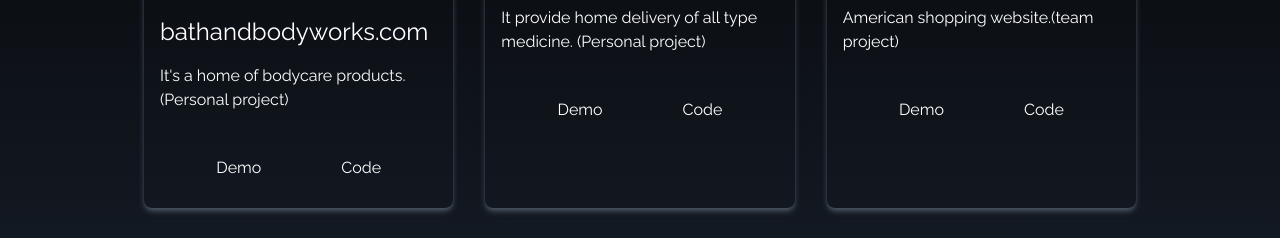
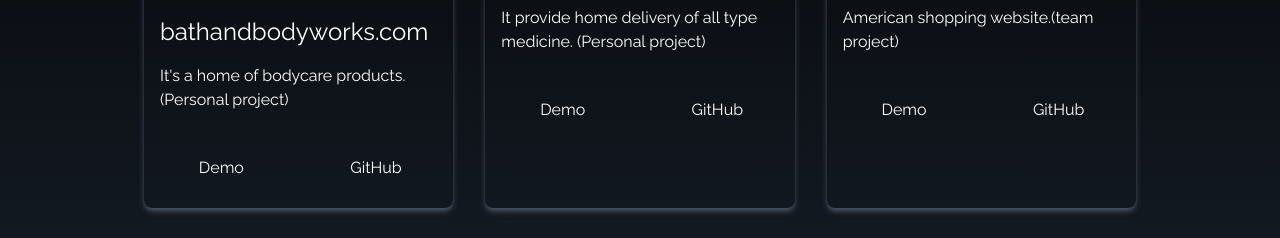
Before and after one commit to ingole8888/ingole8888.github.io, a React (Create React App) app: page / in a window 1280 px wide. Shown: the part 2492-2730 px from the top of the page. Built offline with nearby package versions, Linux system fonts and the light colour scheme.

Commit message:
fghghfgh

```diff
--- a/src/App.js
+++ b/src/App.js
@@ -1,7 +1,7 @@
 import Experience from "./components/Experience";
 import Home from "./components/Home";
 import Navbar from "./components/Navbar";
-import Portfolio from "./components/Portfolio";
+import Projects from "./components/Projects";
 import SocialLinks from "./components/SocialLinks"
 function App() {
   return (
@@ -10,7 +10,7 @@
     <Home/>
     <SocialLinks/>
     <Experience/>
-    <Portfolio/>
+    <Projects/>
     </>
   );
 }
--- a/src/components/Navbar.jsx
+++ b/src/components/Navbar.jsx
@@ -21,10 +21,6 @@
         {
             id:4,
             link:"contact"
-        },
-        {
-            id:5,
-            link:"resume"
         },
     ]
   return (
--- a/src/components/Portfolio.jsx
+++ b/src/components/Projects.jsx
@@ -6,15 +6,15 @@
 import reactSmooth from "../assets/portfolio/reactSmooth.png";
 import reactWeather from "../assets/portfolio/reactWeather.png";
 
-const Portfolio = () => {
+const Projects = () => {
   const portfolios = [
     {
       id: 1,
       src: arrayDestruct,
       h1:"bathandbodyworks.com",
       p:"It's a home of bodycare products.(Personal project)",
-      href:"https://bathandbodyworks-com.vercel.app/",
-      href1:"https://github.com/ingole8888/colossal-dog-2458"
+      netlify:"https://bathandbodyworks-com.vercel.app/",
+      github:"https://github.com/ingole8888/colossal-dog-2458"
 
     },
     {
@@ -22,40 +22,40 @@
       src: reactParallax,
       h1:"1mg.com",
       p:"It provide home delivery of all type medicine. (Personal project)",
-      href:"https://dashing-speculoos-367b00.netlify.app/",
-      href1:"https://github.com/ingole8888/cloneof1mg"
+      netlify:"https://dashing-speculoos-367b00.netlify.app/",
+      github:"https://github.com/ingole8888/cloneof1mg"
     },
     {
       id: 3,
       src: navbar,
       h1:"shop.com",
       p:"American shopping website.(team project)",
-      href:"https://shop-com-clone-web17.netlify.app/",
-      href1:"https://github.com/mistrivishal/SHOP.COM-clone"
+      netlify:"https://shop-com-clone-web17.netlify.app/",
+      github:"https://github.com/mistrivishal/SHOP.COM-clone"
     },
     {
       id: 4,
       src: reactSmooth,
       h1:"realme.com",
       p:"Popular mobile shopping website.(team project)",
-      href:"https://elegant-crisp-f2194d.netlify.app/",
-      href1:"https://github.com/prashant1307/redmi_clone"
+      netlify:"https://elegant-crisp-f2194d.netlify.app/",
+      github:"https://github.com/prashant1307/redmi_clone"
     },
     {
       id: 5,
       src: installNode,
       h1:"carbmanager.com",
       p:"Provides healthy diet plan to people.(Personal project)",
-      href:"https://fascinating-blini-865605.netlify.app/",
-      href1:"https://github.com/ingole8888/aquatic-slope-5169"
+      netlify:"https://fascinating-blini-865605.netlify.app/",
+      github:"https://github.com/ingole8888/aquatic-slope-5169"
     },
     {
       id: 6,
       src: reactWeather,
       h1:"youtube clone",
       p:"Added search and watch full length video. (Personal project)",
-      href:"https://exquisite-queijadas-78d64e.netlify.app/",
-      href1:"https://github.com/ingole8888/practice11/tree/master/ES6"
+      netlify:"https://exquisite-queijadas-78d64e.netlify.app/",
+      github:"https://github.com/ingole8888/practice11/tree/master/ES6"
     },
   ];
 
@@ -77,7 +77,7 @@
         </div>
 
         <div className="grid sm:grid-cols-2 md:grid-cols-3 gap-8 px-12 sm:px-0 justify-center">
-          {portfolios.map(( link ) => (
+          {portfolios.map((link ) => (
             <div key={link.id} className=" shadow-md shadow-gray-600 rounded-lg">
               <img
                 src={link.src}
@@ -87,15 +87,15 @@
               <h1 className=" text-2xl items-center justify-center m-4">{link.h1}</h1>
               <p className="items-center justify-center m-4">{link.p}</p>
               <div className="flex items-center justify-center">
-                <a href={link.href}>
-                <button className=" w-1/2 px-6 py-3 m-4 duration-200 hover:scale-105">
+
+                <button className=" w-1/2 px-6 py-3 m-4 duration-200 hover:scale-105" onClick={()=>window.open(link.netlify,'_blank')}>
                   Demo
                 </button>
-                </a>
-                <a href={link.href1}><button className="px-6 py-3 w-1/2 m-4 duration-200 hover:scale-105">
-                  Code
+
+                <button className="px-6 py-3 w-1/2 m-4 duration-200 hover:scale-105" onClick={()=>window.open(link.github,'_blank')}>
+                  GitHub
                  </button>
-                </a>
+
 
               </div>
             </div>
@@ -106,4 +106,4 @@
   );
 };
 
-export default Portfolio;
+export default Projects;
```
Also changed, not shown: src/assets/icon.jpg (deleted).
